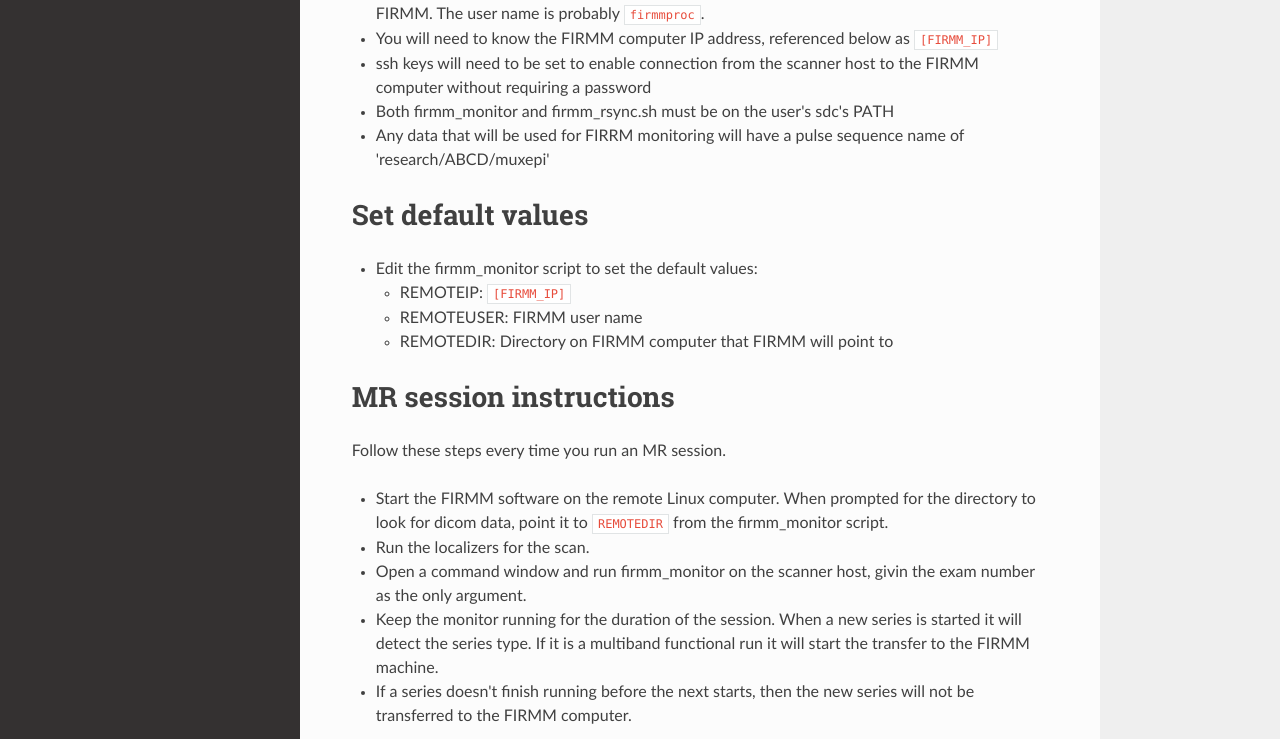
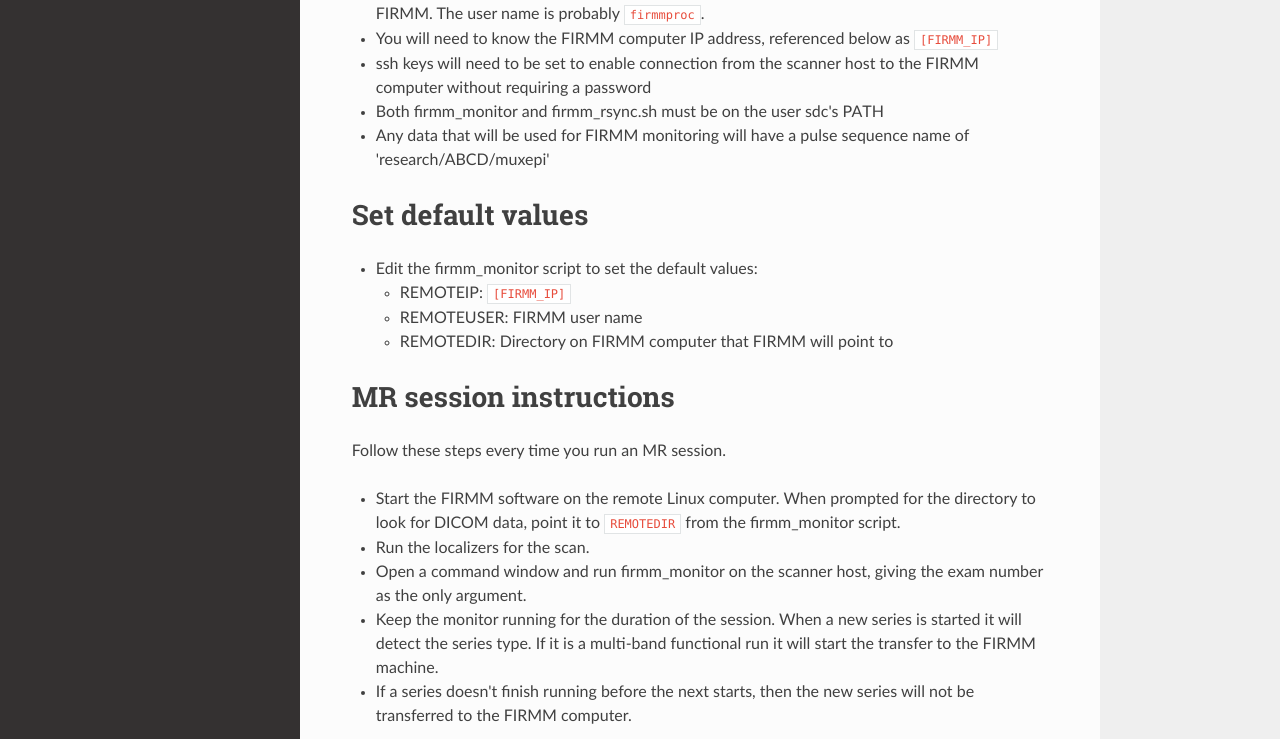
Before and after one commit to FIRMMsoftware/firmm_docs, an MkDocs documentation site: the page built from docs/ge_dicom_streaming.md, in a window 1280 px wide and 1400 px high. Shown: the part 521-1260 px from the top of the window. Built offline with MkDocs 1.6.1, drawn with Linux system fonts in a browser that asks for light colours; nearby versions of some CDN libraries; old or Windows-style settings are respelled for this version of MkDocs.

Commit message:
Fix typos

```diff
--- a/docs/ge_dicom_streaming.md
+++ b/docs/ge_dicom_streaming.md
@@ -7,8 +7,8 @@
 * You will need to know the FIRMM user name and password, set during the installation of FIRMM. The user name is probably `firmmproc`.
 * You will need to know the FIRMM computer IP address, referenced below as `[FIRMM_IP]`
 * ssh keys will need to be set to enable connection from the scanner host to the FIRMM computer without requiring a password
-* Both firmm_monitor and firmm_rsync.sh must be on the user's sdc's PATH
-* Any data that will be used for FIRRM monitoring will have a pulse sequence name of 'research/ABCD/muxepi'
+* Both firmm_monitor and firmm_rsync.sh must be on the user sdc's PATH
+* Any data that will be used for FIRMM monitoring will have a pulse sequence name of 'research/ABCD/muxepi'
 
 # Set default values
 * Edit the firmm_monitor script to set the default values:
@@ -20,8 +20,8 @@
 
 Follow these steps every time you run an MR session.
 
-* Start the FIRMM software on the remote Linux computer. When prompted for the directory to look for dicom data, point it to `REMOTEDIR` from the firmm_monitor script.
+* Start the FIRMM software on the remote Linux computer. When prompted for the directory to look for DICOM data, point it to `REMOTEDIR` from the firmm_monitor script.
 * Run the localizers for the scan.
-* Open a command window and run firmm_monitor on the scanner host, givin the exam number as the only argument.
-* Keep the monitor running for the duration of the session. When a new series is started it will detect the series type. If it is a multiband functional run it will start the transfer to the FIRMM machine.
+* Open a command window and run firmm_monitor on the scanner host, giving the exam number as the only argument.
+* Keep the monitor running for the duration of the session. When a new series is started it will detect the series type. If it is a multi-band functional run it will start the transfer to the FIRMM machine.
 * If a series doesn't finish running before the next starts, then the new series will not be transferred to the FIRMM computer.
```
